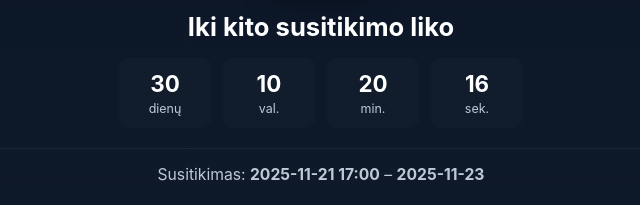
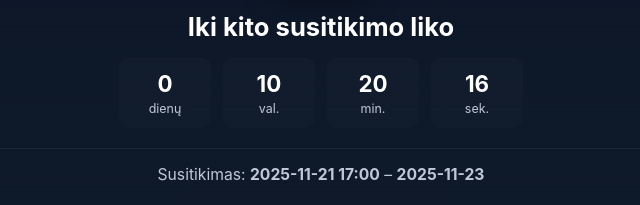
Before and after one commit to nfc-tag-info/pubg, a plain HTML site: page index.html in a window 1280 px wide. Shown: the part 259-464 px from the top of the page, 319-959 px from the left. Drawn offline with Linux system fonts and the light colour scheme.

Commit message:
Update index.html

```diff
--- a/index.html
+++ b/index.html
@@ -148,7 +148,7 @@
   // ===== COUNTDOWN iki 2025-11-21 17:00 =====
   // Pastaba: skaičiuojama pagal žiūrinčiojo įrenginio laiko zoną.
   // Jei įrenginys Lietuvoje – tai bus 17:00 Lietuvos laiku.
-  const target = new Date(2025, 11, 21, 17, 0, 0); // (mėnesiai 0-based: 9 = spalis)
+  const target = new Date(2025, 10, 21, 17, 0, 0); // (mėnesiai 0-based: 9 = spalis)
   const titleEl = document.getElementById('title');
   const el = {
     d: document.getElementById('days'),
```
